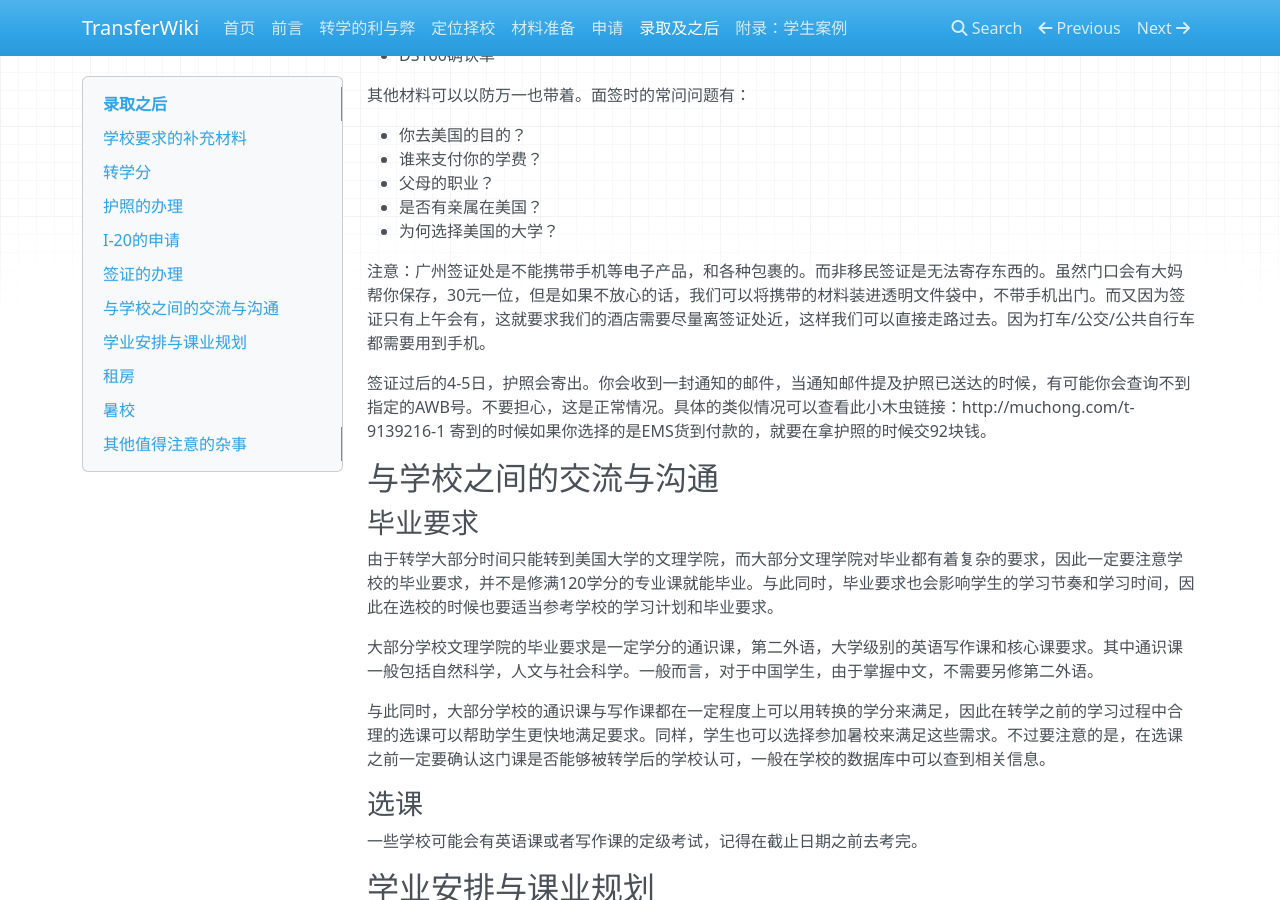
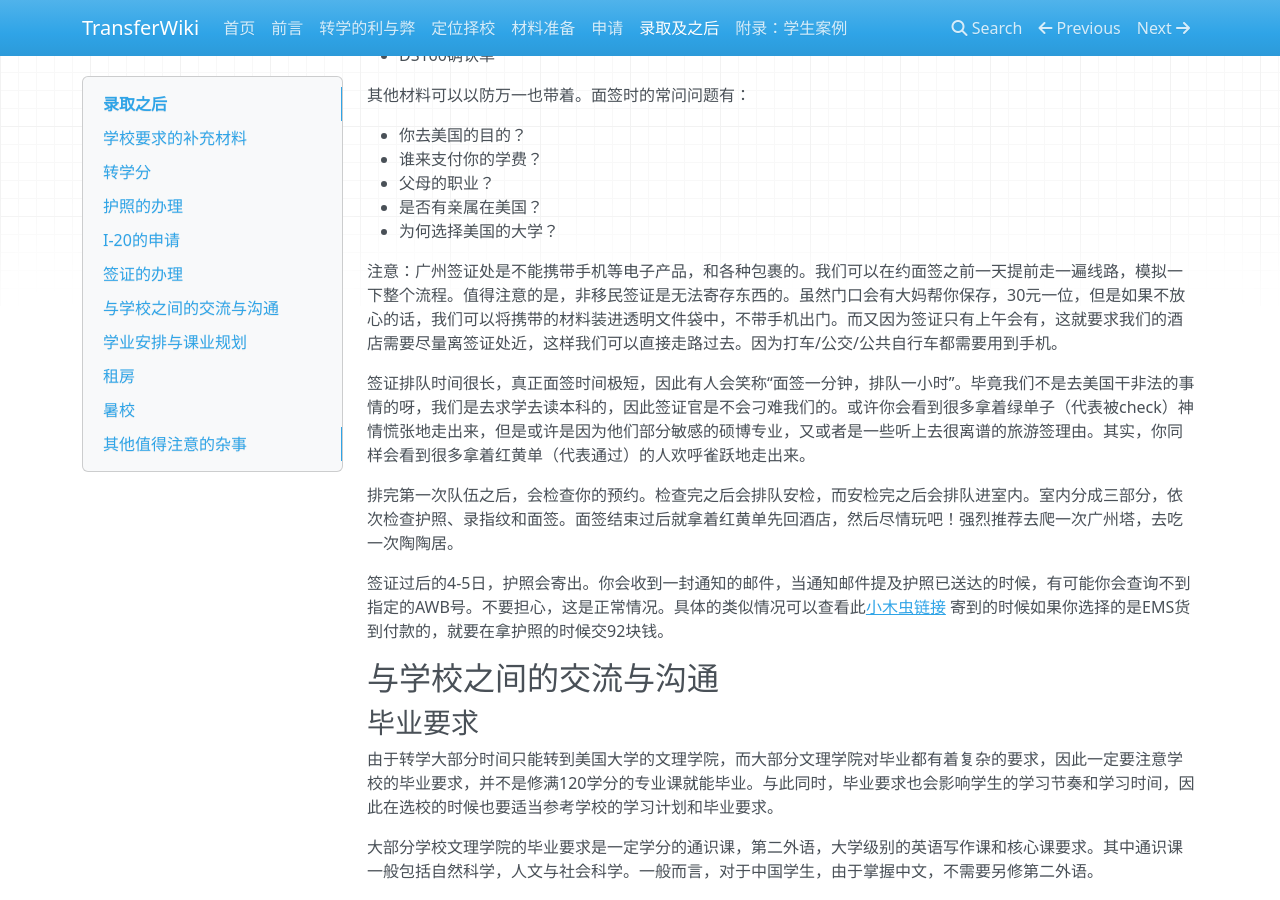
Before and after one commit to SihanXU/TransferWiki, an MkDocs documentation site: the page built from docs/admit.md, in a window 1280 px wide and 900 px high, scrolled down 1956 px. Built offline with MkDocs 1.6.1, drawn with Linux system fonts in a browser that asks for light colours; nearby versions of some CDN libraries.

Commit message:
Update admit.md

```diff
--- a/docs/admit.md
+++ b/docs/admit.md
@@ -70,9 +70,14 @@ F-1签证是最常见的学生签证类型。如果您希望在获得美国政
 - 是否有亲属在美国？
 - 为何选择美国的大学？
 
-注意：广州签证处是不能携带手机等电子产品，和各种包裹的。而非移民签证是无法寄存东西的。虽然门口会有大妈帮你保存，30元一位，但是如果不放心的话，我们可以将携带的材料装进透明文件袋中，不带手机出门。而又因为签证只有上午会有，这就要求我们的酒店需要尽量离签证处近，这样我们可以直接走路过去。因为打车/公交/公共自行车都需要用到手机。
+注意：广州签证处是不能携带手机等电子产品，和各种包裹的。我们可以在约面签之前一天提前走一遍线路，模拟一下整个流程。值得注意的是，非移民签证是无法寄存东西的。虽然门口会有大妈帮你保存，30元一位，但是如果不放心的话，我们可以将携带的材料装进透明文件袋中，不带手机出门。而又因为签证只有上午会有，这就要求我们的酒店需要尽量离签证处近，这样我们可以直接走路过去。因为打车/公交/公共自行车都需要用到手机。
 
-签证过后的4-5日，护照会寄出。你会收到一封通知的邮件，当通知邮件提及护照已送达的时候，有可能你会查询不到指定的AWB号。不要担心，这是正常情况。具体的类似情况可以查看此小木虫链接：http://muchong.com/t-9139216-1
+签证排队时间很长，真正面签时间极短，因此有人会笑称“面签一分钟，排队一小时”。毕竟我们不是去美国干非法的事情的呀，我们是去求学去读本科的，因此签证官是不会刁难我们的。或许你会看到很多拿着绿单子（代表被check）神情慌张地走出来，但是或许是因为他们部分敏感的硕博专业，又或者是一些听上去很离谱的旅游签理由。其实，你同样会看到很多拿着红黄单（代表通过）的人欢呼雀跃地走出来。
+
+排完第一次队伍之后，会检查你的预约。检查完之后会排队安检，而安检完之后会排队进室内。室内分成三部分，依次检查护照、录指纹和面签。面签结束过后就拿着红黄单先回酒店，然后尽情玩吧！强烈推荐去爬一次广州塔，去吃一次陶陶居。
+
+
+签证过后的4-5日，护照会寄出。你会收到一封通知的邮件，当通知邮件提及护照已送达的时候，有可能你会查询不到指定的AWB号。不要担心，这是正常情况。具体的类似情况可以查看此[小木虫链接](http://muchong.com/t-9139216-1)
 寄到的时候如果你选择的是EMS货到付款的，就要在拿护照的时候交92块钱。
 
 
```
